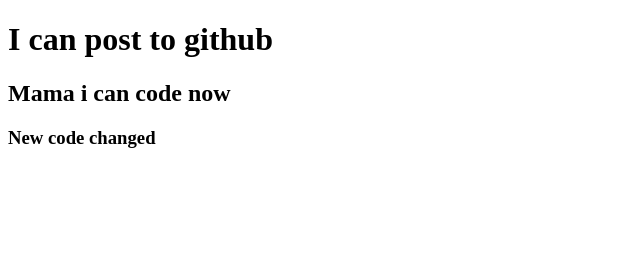
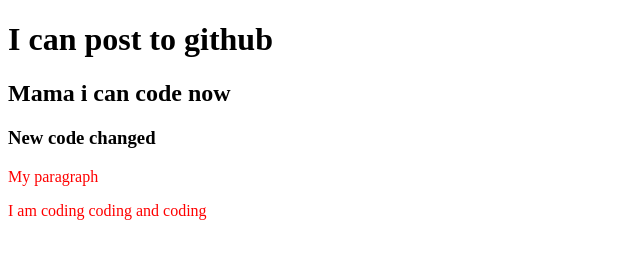
Before and after one commit to kamrul-s-hasan/my-second-repo, a plain HTML site: page index.html in a window 1280 px wide. Shown: the whole page, without its empty margins (0-640 px from the left). Drawn offline with Linux system fonts and the light colour scheme.

Commit message:
added header

```diff
--- a/index.html
+++ b/index.html
@@ -5,10 +5,13 @@
     <meta http-equiv="X-UA-Compatible" content="IE=edge">
     <meta name="viewport" content="width=device-width, initial-scale=1.0">
     <title>My second github repo</title>
+    <link rel="stylesheet" href="style.css">
 </head>
 <body>
   <h1>I can post to github</h1>
   <h2>Mama i can code now</h2>
   <h3>New code changed</h3>
+  <p>My paragraph</p>
+  <p>I am coding coding and coding</p>
 </body>
 </html>
--- /dev/null
+++ b/style.css
@@ -0,0 +1,3 @@
+p{
+    color: red;
+}
```
